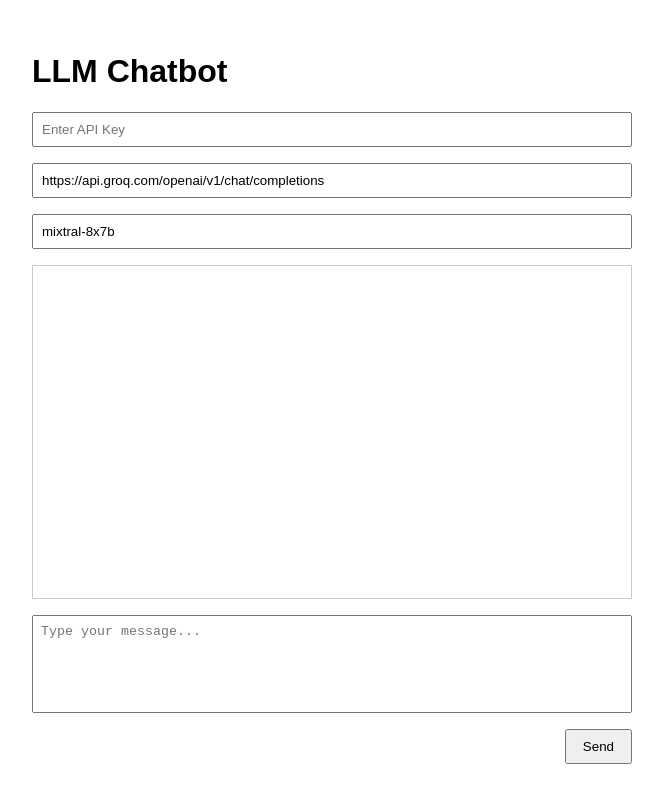
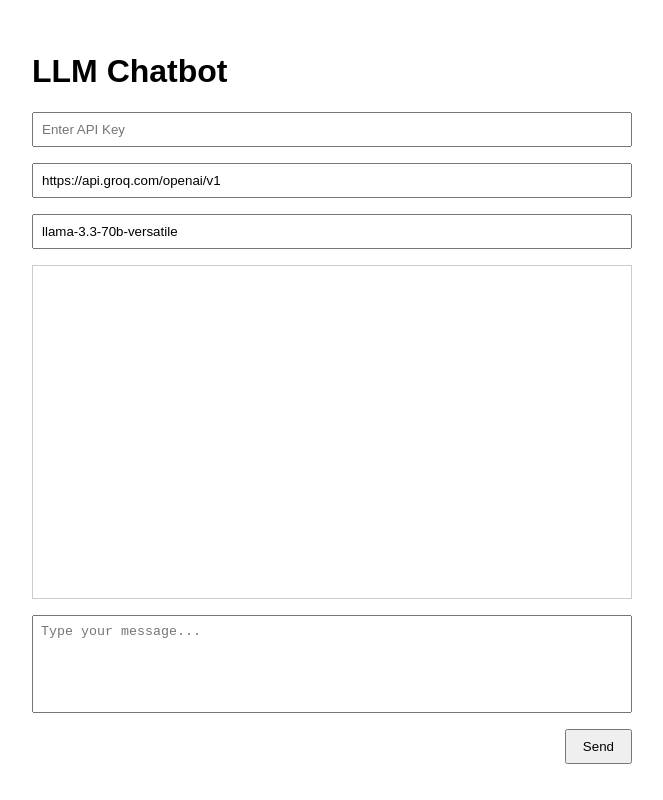
Before and after one commit to nitisbig/codex-, a Next.js app: page / in a window 1280 px wide. Shown: the whole page, without its empty margins (308-971 px from the left). Built offline with nearby package versions, Linux system fonts and the light colour scheme.

Commit message:
fix: update Groq endpoint and model

```diff
--- a/pages/index.js
+++ b/pages/index.js
@@ -2,10 +2,8 @@ import { useState } from 'react';
 
 export default function Home() {
   const [apiKey, setApiKey] = useState('');
-  const [baseUrl, setBaseUrl] = useState(
-    'https://api.groq.com/openai/v1/chat/completions'
-  );
-  const [model, setModel] = useState('mixtral-8x7b');
+  const [baseUrl, setBaseUrl] = useState('https://api.groq.com/openai/v1');
+  const [model, setModel] = useState('llama-3.3-70b-versatile');
   const [input, setInput] = useState('');
   const [messages, setMessages] = useState([]);
   const [loading, setLoading] = useState(false);
@@ -17,7 +15,8 @@ export default function Home() {
     setInput('');
     setLoading(true);
     try {
-      const res = await fetch(baseUrl, {
+      const endpoint = `${baseUrl.replace(/\/$/, '')}/chat/completions`;
+      const res = await fetch(endpoint, {
         method: 'POST',
         headers: {
           'Content-Type': 'application/json',
@@ -29,6 +28,9 @@ export default function Home() {
         }),
       });
       const data = await res.json();
+      if (!res.ok) {
+        throw new Error(data.error?.message || 'Request failed');
+      }
       const content =
         data.choices?.[0]?.message?.content || 'No response from model.';
       setMessages([...newMessages, { role: 'assistant', content }]);
```
